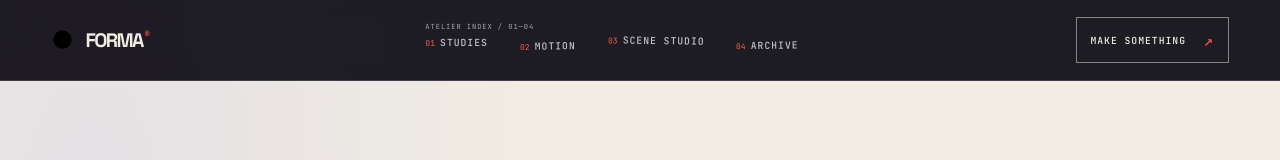
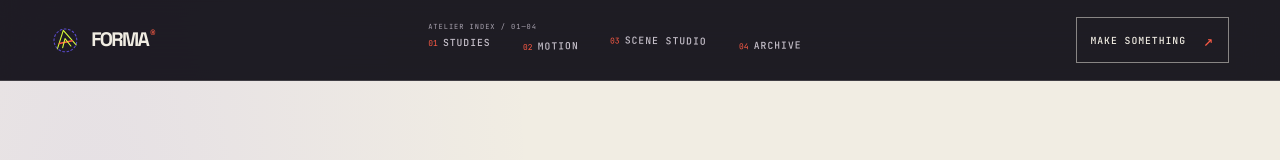
Before and after one commit to poltergit/forma, a Next.js app: page /archive in a window 1280 px wide. Shown: the top 160 px of the page. Built offline with nearby package versions, Linux system fonts and the light colour scheme; no server answers.

Commit message:
brand: refine the FORMA signature mark

```diff
--- a/src/components/shell/site-header.module.css
+++ b/src/components/shell/site-header.module.css
@@ -26,10 +26,7 @@
   text-decoration: none;
 }
 .registered { margin-left: .12rem; color: var(--forma-signal-vermilion); font: 500 .55rem var(--font-mono); vertical-align: top; }
-.mark { display: flex; width: 1.45rem; height: 1.45rem; align-items: center; justify-content: center; gap: .12rem; transform: rotate(-18deg); }
-.mark i { display: block; width: .28rem; height: .9rem; background: var(--forma-signal-vermilion); }
-.mark i:nth-child(2) { height: 1.35rem; background: var(--forma-electric-iris); }
-.mark i:nth-child(3) { height: .62rem; background: var(--forma-acid-voltage); }
+.mark{display:block;width:1.8rem;height:1.8rem;overflow:visible;fill:none;stroke:var(--forma-acid-voltage);stroke-width:1.8;stroke-linecap:round;stroke-linejoin:round;transform:rotate(-12deg);transition:transform .7s cubic-bezier(.16,1,.3,1),filter .5s ease}.brand:hover .mark{transform:rotate(18deg) scale(1.12);filter:drop-shadow(0 0 9px rgb(216 255 56 / .42))}.mark path:nth-child(2){stroke:var(--forma-signal-vermilion);stroke-width:2.6}.mark circle{stroke:var(--forma-electric-iris);stroke-dasharray:3 4;opacity:.8}
 .nav { position: relative; display: flex; align-items: center; gap: clamp(.8rem, 2.5vw, 2.35rem); padding-top: .35rem; }
 .navIndex { position: absolute; top: -.55rem; left: 0; color: #aaa4b0; font: 7px var(--font-mono); letter-spacing: .14em; white-space: nowrap; }
 .nav a,.contact { color: #c7c1cb; font: 500 .61rem var(--font-mono); letter-spacing: .1em; text-decoration: none; transition: color var(--duration-fast) ease, transform var(--duration-fast) ease; }
@@ -61,3 +58,4 @@
 @media(prefers-reduced-motion:reduce) {
   .nav a,.contact { transition: none; }
 }
+@media(prefers-reduced-motion:reduce){.mark{transition:none}}
```
